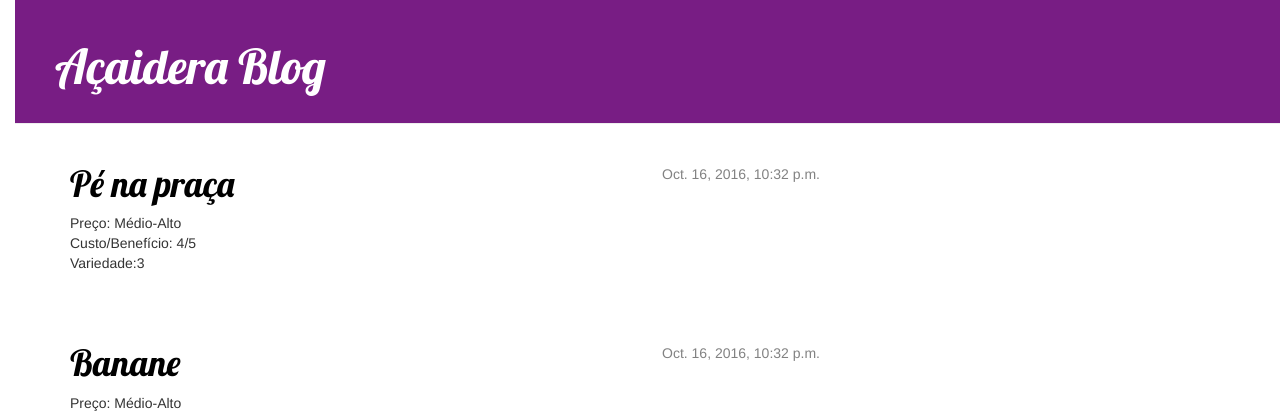
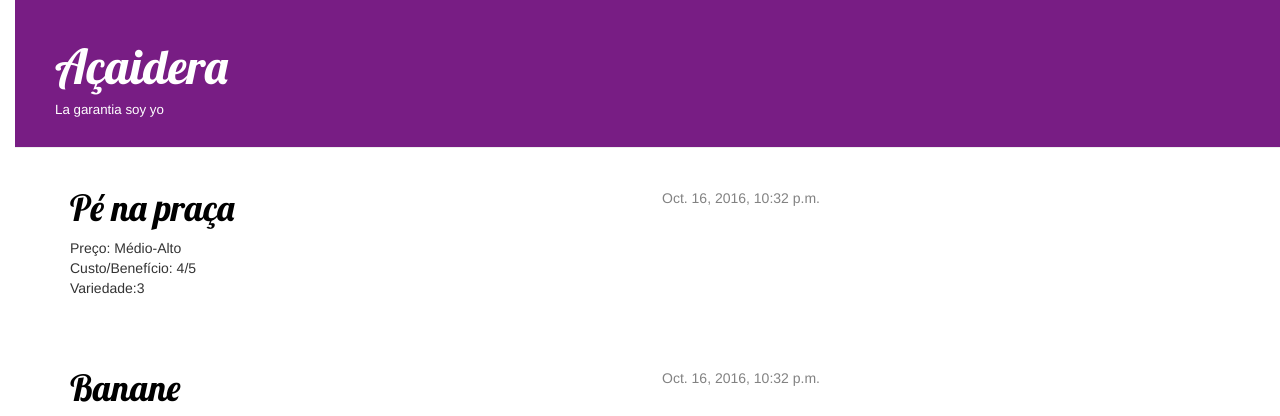
Before and after one commit to ladylovelace/acaidera, a Django app: page / in a window 1280 px wide. Shown: the top 416 px of the page. Run offline with Django 3.2, Linux system fonts and the light colour scheme; data comes from the database, SQL or seed files in the repository; some libraries are stand-ins or nearby versions.

Commit message:
fix page header

```diff
--- a/blog/static/css/blog.css
+++ b/blog/static/css/blog.css
@@ -19,6 +19,11 @@ body {
     text-decoration: none;
 }
 
+.page-header h5 {
+    color: #fff;
+    font-size: 10pt;
+    text-decoration: none;
+}
 .content {
     margin-left: 40px;
 }
--- a/blog/templates/blog/post_list.html
+++ b/blog/templates/blog/post_list.html
@@ -10,7 +10,8 @@
   </head>
   <body>
     <div class="page-header">
-      <h1><a href="/">Açaidera Blog</a></h1>
+      <h1><a href="/">Açaidera</a></h1>
+      <h5>La garantia soy yo</h5>
     </div>
 
     <div class="content container">
```
